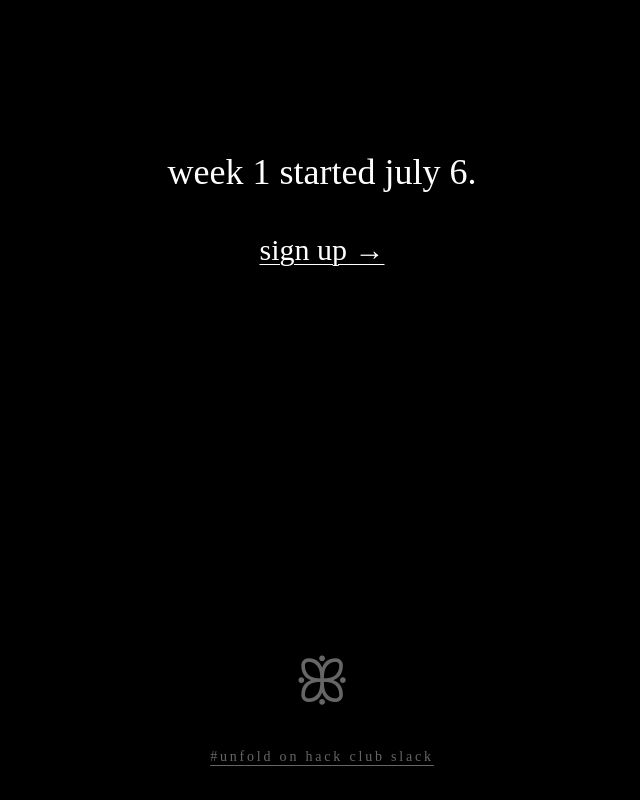
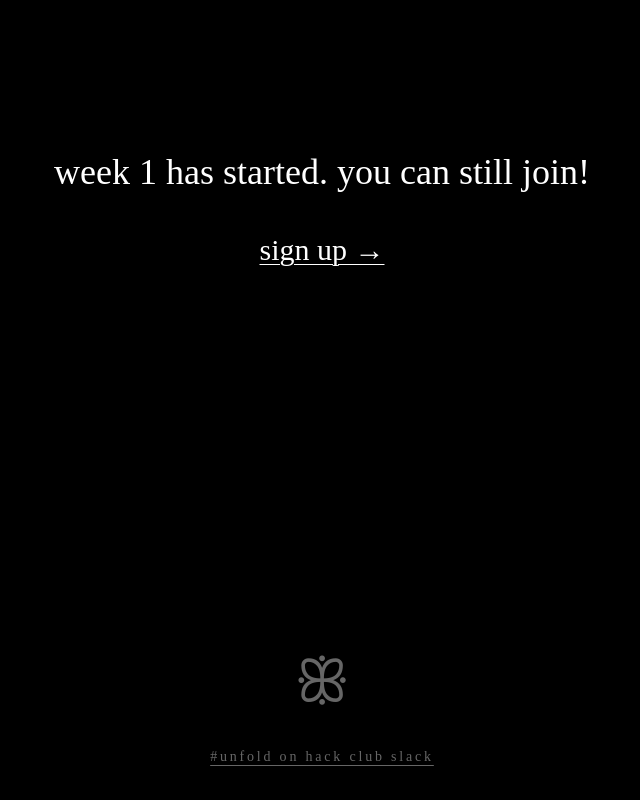
Before and after one commit to hackclub/unfold, a SvelteKit app in the folder unfold-www/: page / in a window 1280 px wide. Shown: the part 2994-3794 px from the top of the page, without its empty margins (318-958 px from the left). Built offline with nearby package versions, Linux system fonts and the light colour scheme; a web font is replaced by a local one.

Commit message:
fix copy

```diff
--- a/unfold-www/src/routes/+page.svelte
+++ b/unfold-www/src/routes/+page.svelte
@@ -303,7 +303,7 @@ function toggleMute() {
 	</section>
 
 	<section class="py-24 md:py-32 text-center">
-		<p class="text-2xl md:text-4xl mb-10">week 1 started july 6.</p>
+		<p class="text-2xl md:text-4xl mb-10">week 1 has started. you can still join!</p>
 		<a
 			href="/apply"
 			class="inline-block text-2xl md:text-3xl underline decoration-1 underline-offset-4 hover:tracking-widest transition-[letter-spacing] duration-500"
```
